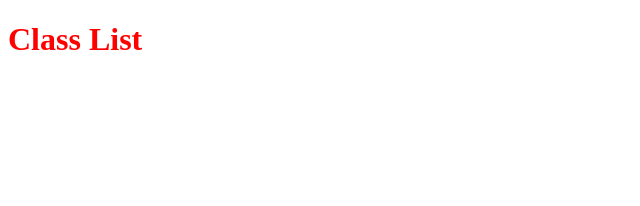
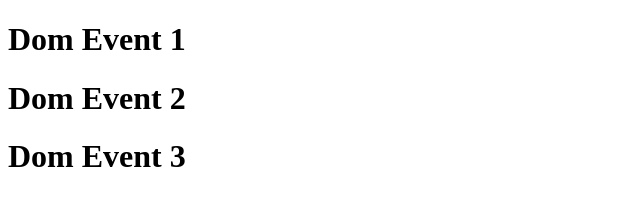
Before and after one commit to ManhThang203/Learn-Js-F8, a plain HTML site: page index.html in a window 1280 px wide. Shown: the whole page, without its empty margins (0-640 px from the left). Drawn offline with Linux system fonts and the light colour scheme.

Commit message:
Dom Event

```diff
--- a/index.html
+++ b/index.html
@@ -43,7 +43,11 @@
     <!-- <h1 id="heading" class="heading" title="heading">Heading</h1> -->
     <!-- <h1>Heading</h1> -->
     <div class="box">
-        <h1>Class List</h1>
+        <!-- <h1 onclick="console.log(Math.random())">Class List</h1> -->
+        <!-- this sẽ trả về element node cảu h1 -->
+        <h1>Dom Event 1</h1>
+        <h1>Dom Event 2</h1>
+        <h1>Dom Event 3</h1>
     </div>
     <script src="./js/Dom.js"></script>
 </body>
--- a/js/Dom.js
+++ b/js/Dom.js
@@ -114,10 +114,30 @@
    // remove // xóa đi các phần tử trong class
    // toggle  // Nếu có class rồi thì phương thức toggle sẽ kiểm tra và xóa nó đi và ngược lại
 */
-var add = document.querySelector('.box');
-// add.classList.add('heading');
-// console.log(add.classList.add)
+// var add = document.querySelector('.box');
+// // add.classList.add('heading');
+// // console.log(add.classList.add)
 
-setTimeout (() => {
-   add.classList.toggle('heading');
-}, 1000);
+// setTimeout (() => {
+//    add.classList.toggle('heading');
+// }, 1000);
+
+
+//========================================================
+/*
+ ----------------------DOM events--------------------------
+ // 1. Attribute events
+ // 2. Assign event using the element node
+*/
+
+var add = document.querySelectorAll('h1');
+for(var i = 0; i < add.length; ++i){
+  // function () hàm callback gọi lại onclick
+     add[i].onclick = function(e){
+       console.log(add.length);
+     }
+}
+//Node: Lí do vì sao không console.log(add[i]) mà phải sử dụng event và thuộc tính target.
+// bởi vì: nếu tá console.log(add[i]) thì sẽ giống như ta đang console.log(add.length)
+// tức là sự kiện onclick đã xẩy tra trc khi console.log , khi đó biến i(index) sẽ tăng lên thêm 1
+// sẽ vượt quá giới hạn độ dài vòng for. vì vậy kq trả về undefined
```
